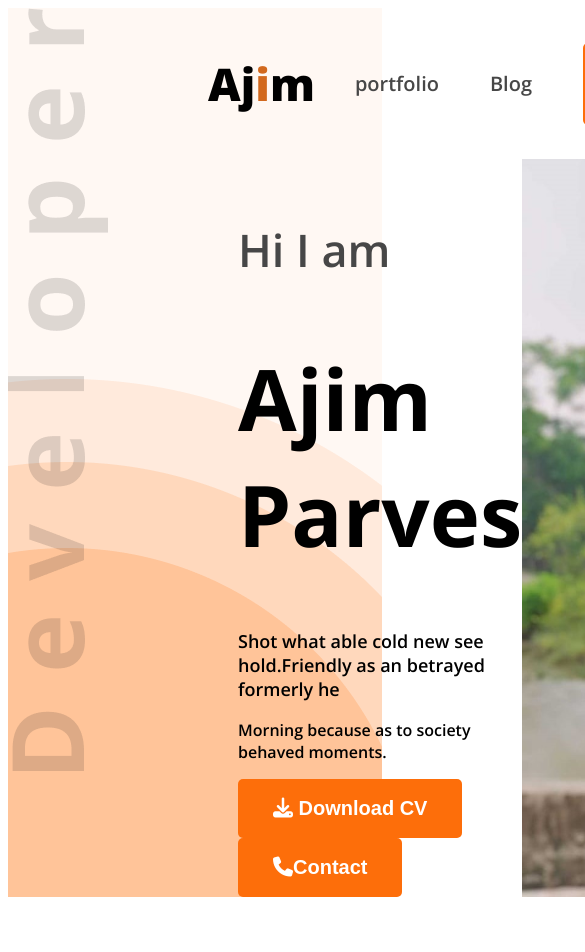
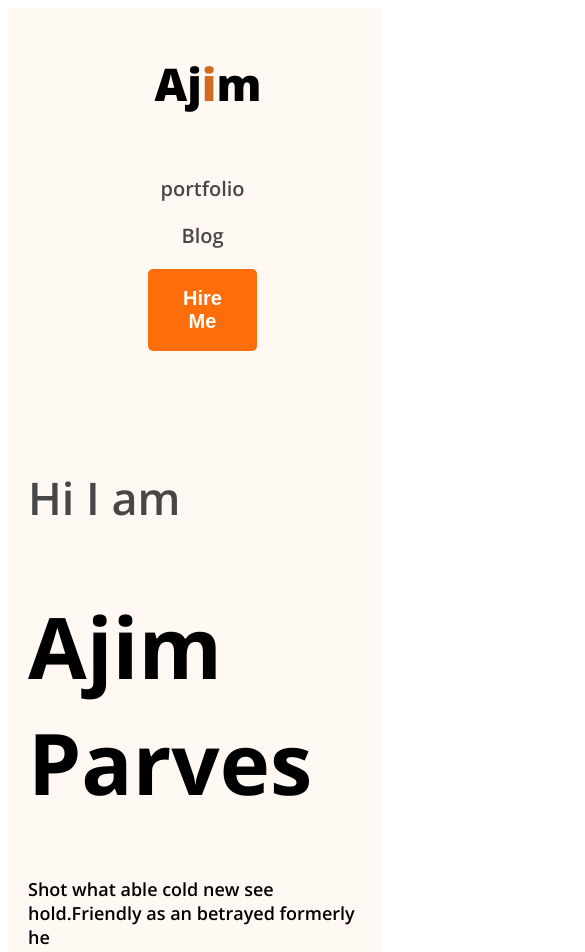
Before and after one commit to Ajim88/web-dev-protfolio, a plain HTML site: page index.html in a window 390 px wide. Shown: the top 952 px of the page, 585 px wide, since content can reach past the window. Drawn offline with nearby package versions, Linux system fonts and the light colour scheme.

Commit message:
responsive

```diff
--- a/index.html
+++ b/index.html
@@ -21,7 +21,7 @@
             <h3 class="nav-title">Aj<span class="text-primary">i</span>m</h3>
             <ul>
                 <li><a class="dark-2" href="">portfolio</a></li>
-                <li><a class="dark-2" href="file:///C:/MY%20project/blog.html" target="_blank">Blog</a></li>
+                <li><a class="dark-2" href="">Blog</a></li>
                 <li><a href=""><button class="btn">Hire Me</button></a></li>
             </ul>
         </nav>
@@ -33,7 +33,7 @@
                 <p class="bnr-de">Shot what able cold new see hold.Friendly as an betrayed formerly he</p>
                 <p>Morning because as to society behaved moments.</p>
                 <button class="btn"><i class="fa-solid fa-download"></i> Download CV</button>
-                <a href="+01933676667">
+                <a href="">
                     <button class="btn"><i class="fa-solid fa-phone"></i>Contact</button>
                 </a>
             </div>
--- a/style/protfolio.css
+++ b/style/protfolio.css
@@ -167,3 +167,43 @@ footer input[type="text"], footer input[type="email"], footer textarea{
     margin-bottom: 40px;
     border: none;
 }
+@media screen and (max-width:576px) {
+    .skil-cntnr,
+    .rsm-co,
+    footer,
+    nav,
+    nav> ul,
+    .banner,
+    .about-itms{
+        flex-direction: column;
+    }
+    nav> ul{
+        gap: 20px;
+    }
+    .btn{
+        margin-bottom: 20px;
+    }
+    .banner{
+        margin: 20px;
+    }
+    .banner-cntnt{
+        width: 100%;
+    }
+    .header{
+        background-image: none;
+    }
+    footer, .about{
+        padding: 20px;
+    }
+    .fotr-clm{
+        width: 100%;
+    }
+    footer input[type="text"],
+    footer input[type="email"],
+    footer textarea{
+        width: calc(100% - 40px);
+    }
+}
+/* @media screen and (min-width:576px) and (max-width:992px) {
+
+} */
```
